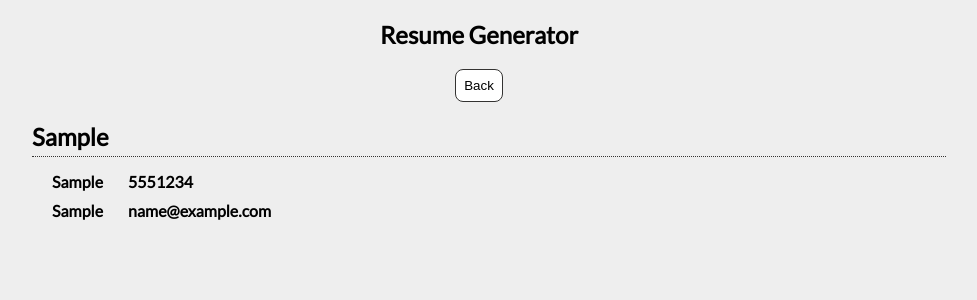
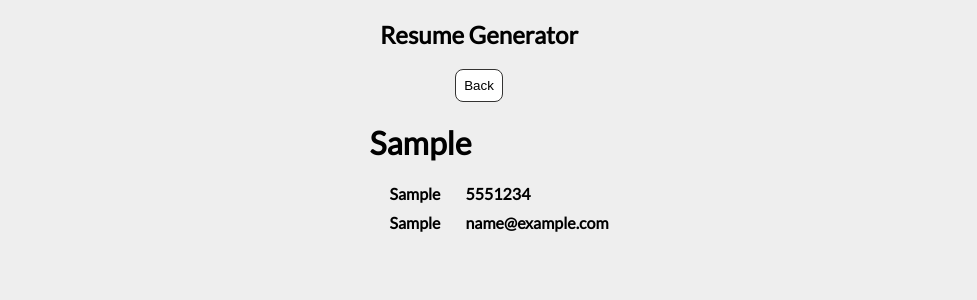
Before and after one commit to rileyloudon/resume-project, a React (Create React App) app: page / in a window 1280 px wide. Both pictures are taken after typing "Sample", "Sample", "Sample", "5551234", "name@example.com", "Sample" into the empty fields and a click on the button "Submit". Shown: the top 300 px of the page, without its empty margins (161-1138 px from the left). Built offline with nearby package versions, Linux system fonts and the light colour scheme.

Commit message:
change saved name to h1

```diff
--- a/src/components/Contact.js
+++ b/src/components/Contact.js
@@ -80,7 +80,7 @@
 
   return (
     <div className='saved-conact-info'>
-      <h2>{contactText.name}</h2>
+      <h1>{contactText.name}</h1>
       <div className='contact-left'>
         <h4>{contactText.address}</h4>
         <h4>{contactText.city}</h4>
```
